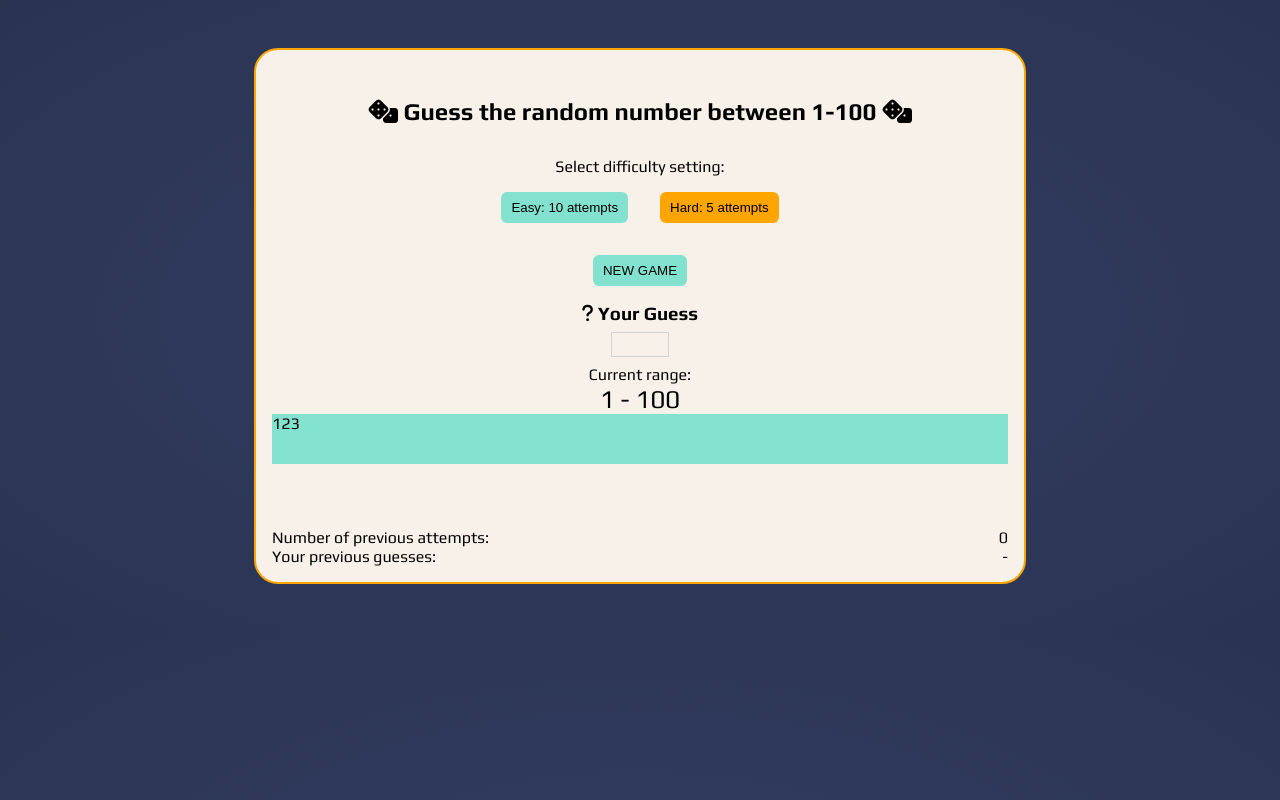
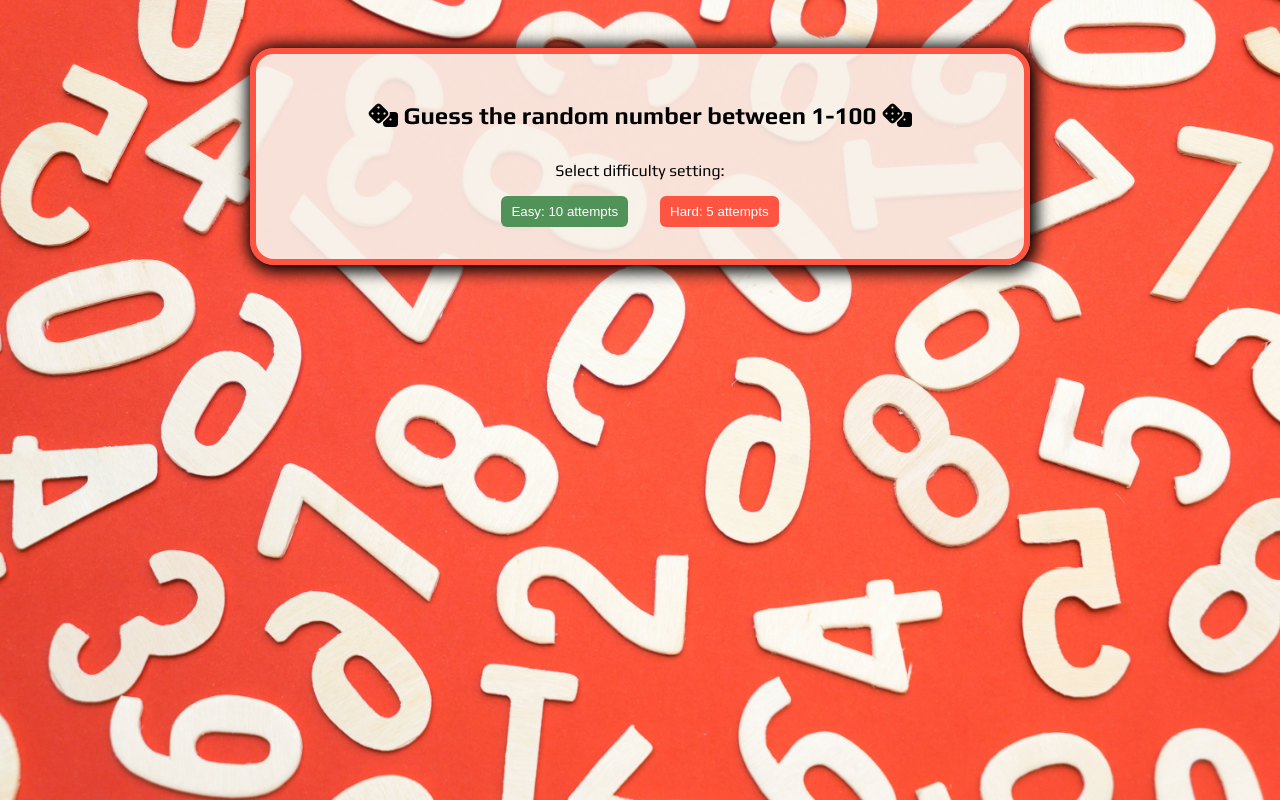
Before and after one commit to Mama-simba/guess-the-number, a plain HTML site: page index.html in a window 1280 px wide. Drawn offline with Linux system fonts and the light colour scheme.

Commit message:
background image fixed

```diff
--- a/index.html
+++ b/index.html
@@ -13,7 +13,7 @@
 
 </head>
 
-<body>
+<body onload="init()">
 
     <div class="maincontainer">
 
@@ -33,7 +33,7 @@
             <button id="newGameButton">NEW GAME</button>
 
             <section>
-                <h3 id="textOutput"><i class="fas fa-question"></i> Your Guess</h3>
+                <h3 id="textOutput">Your Guess 💬</h3>
                 <input type="number" id="inputBox" min="1" max="100">
             </section>
 
@@ -64,9 +64,6 @@
     </div>
 
 
-
-
-
-    <script src="script.js" type=”text/javascript”></script>
+    <script src="script.js"></script>
 </body>
 </html>
--- a/script.js
+++ b/script.js
@@ -0,0 +1,16 @@
+let computerGuess
+
+function init(){
+    computerGuess = Math.floor(Math.random() * 100 + 1); // generates a number between 1-100
+
+    document.getElementById("newGameButton").style.display = "none";
+    document.getElementById("gameArea").style.display = "none";
+}
+
+
+function startGameView(){
+        document.getElementById("welcomeScreen").style.display = "none";
+        document.getElementById("gameArea").style.display = "block";
+
+
+}
--- a/styles.css
+++ b/styles.css
@@ -9,17 +9,21 @@ html {
 }
 
 body {
-  background: radial-gradient(#343e63, #2a3352);
+  background: url(./images/numbers.jpg)  no-repeat center center fixed;
+  background-size: cover;
 }
 
 .maincontainer {
     width: 60%;
     margin: 3rem auto;
     padding: 1rem 0;
-    background: #f8f1e9;
-    border: 2px solid orange;
+    background: rgba(248,241,233,0.9);
+    border: 6px solid #fe5542;
     border-radius: 1.5rem;
     text-align: center;
+    -webkit-box-shadow: 2px 2px 15px 5px #000000;
+    box-shadow: 2px 2px 15px 5px #000000;
+
 }
 
 
@@ -46,12 +50,14 @@ button {
   border: none;
   padding: 8px 10px;
   border-radius: 6px;
-  background: #83e1d0;
+  background: #519259;
+  color: white;
   margin: 1rem;
 }
 
 button:last-child {
-  background: orange;
+  background: #fe5542;
+  color: white;
 
 }
 
```
Also changed, not shown: images/numbers.jpg (added), images/numbers2.jpg (added), 2 other files.
